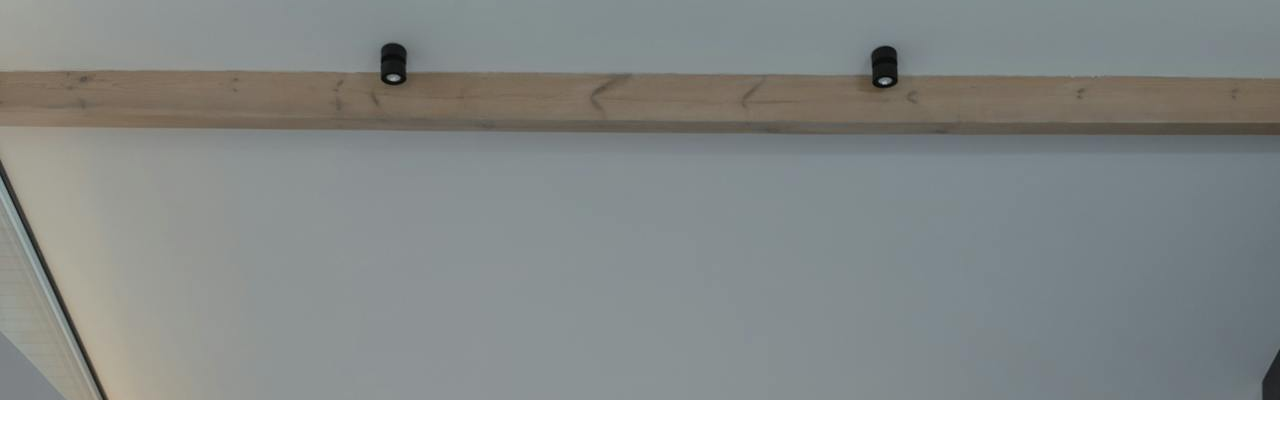
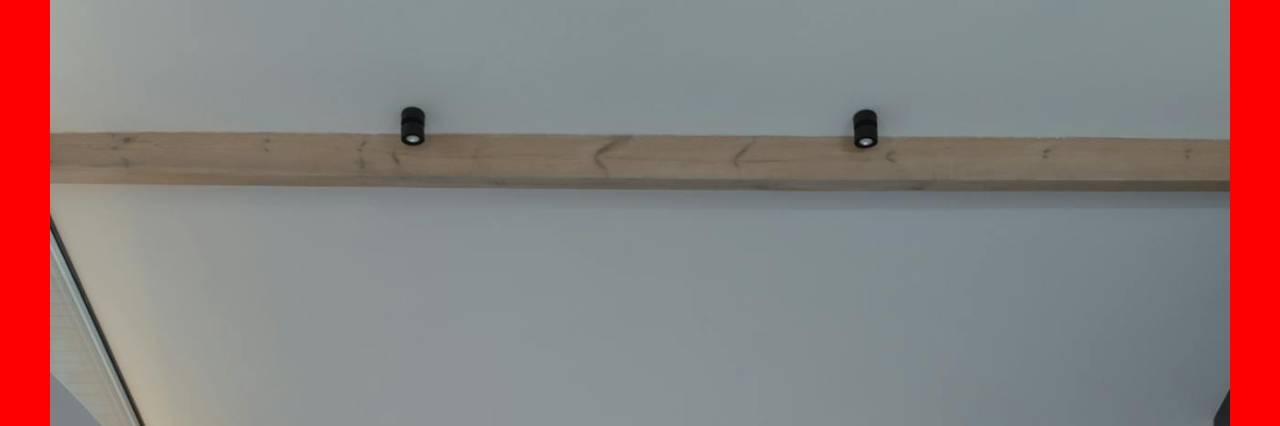
Before and after one commit to manasesajoruro/appJaniarial, a plain HTML site: page index.html in a window 1280 px wide. Shown: the part 88-514 px from the top of the page. Drawn offline with Linux system fonts and the light colour scheme.

Commit message:
estructura bienvenida

```diff
--- a/css/blocks/header.css
+++ b/css/blocks/header.css
@@ -1,11 +1,3 @@
-.header {
-    background-image: url(../../assets/images/welcome.jpg);
-    background-repeat: no-repeat; /*para q no repita la imagen*/
-	background-size: cover; /*para q se adapte al dispositivo*/
-    height: 48.8rem;
-	padding-bottom: 3rem;
-}
-
 .header__container {
     background-color: rgba(5, 68, 164, 0.9);
     display: flex;
@@ -41,6 +33,7 @@
     max-width: 100%;
     display: flex;
     flex-direction: column;
+    gap: 0.6rem;
     padding: 3.2rem 2.4rem 0 2.4rem;
     margin: 0 auto;
 }
@@ -82,3 +75,8 @@
     font-weight: normal;
     font-size: 3rem;
 }
+
+.bienvenida {
+    background-color: red;
+    display: flex;
+}
--- a/index.html
+++ b/index.html
@@ -37,10 +37,15 @@
         </div>
     </header>
     <main>
-        <section class="bienvenida__container">
-            <div class="circle">
-                <h1>WELCOME TO Superior Janitorial Services</h1>
-                <button>Contact Us</button>
+        <section class="bienvenida">
+            <div class="bienvenida__container">
+                <picture class="bienvenida__fondo">
+                    <img class="bienvenida__img" src="./assets/images/welcome.jpg" alt="">
+                </picture>
+                <div class="bienvenida__contenido">
+                    <h1 class="bienvenida__text">WELCOME TO Superior Janitorial Services</h1>
+                    <button class="bienvenida__btn">Contact Us</button>
+                </div>
             </div>
         </section>
         <section class="mision">
```
